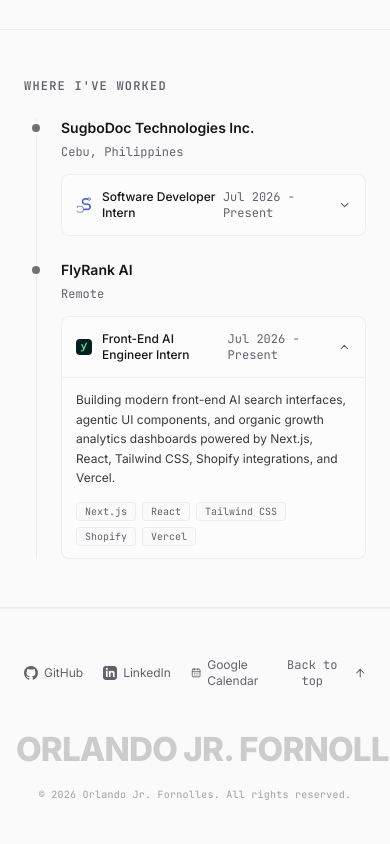
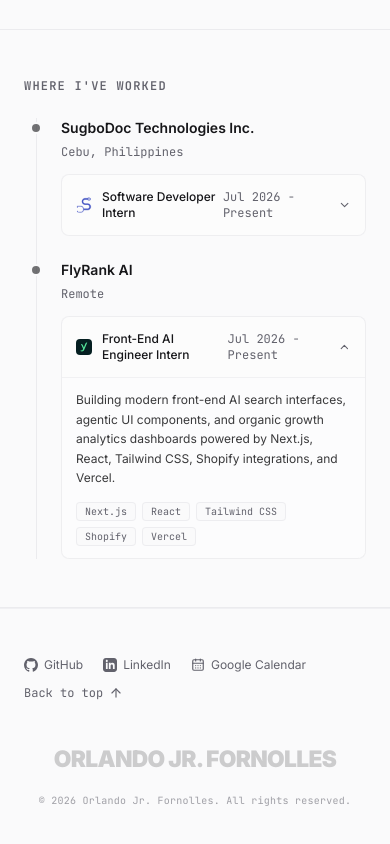
Before and after one commit to orlandojr23/my_portfolio, a React (Vite) app: page / in a window 390 px wide. Shown: the part 1881-2725 px from the top of the page. Built offline with nearby package versions, Linux system fonts and the light colour scheme.

Commit message:
fix(footer): resolve wordmark name clipping with responsive SVG scaling

```diff
--- a/src/components/WordmarkFooter.jsx
+++ b/src/components/WordmarkFooter.jsx
@@ -8,8 +8,8 @@
 
   return (
     <footer className="relative w-full pt-12 pb-16 select-none overflow-hidden border-t border-border/40">
-      <div className="flex items-center justify-between px-6 mb-10 max-w-2xl mx-auto text-xs text-muted-foreground">
-        <div className="flex items-center gap-5">
+      <div className="flex flex-wrap items-center justify-between gap-y-3 px-6 mb-10 max-w-2xl mx-auto text-xs text-muted-foreground">
+        <div className="flex flex-wrap items-center gap-x-5 gap-y-2">
           {USER.social.github && (
             <div
               className="flex items-center gap-1.5 text-muted-foreground transition-colors cursor-default"
@@ -64,10 +64,31 @@
       </div>
 
       <div className="text-center px-4 my-2">
-        <h1 className="font-extrabold tracking-tight text-[8.5vw] sm:text-[7.5vw] md:text-[84px] lg:text-[104px] leading-tight text-foreground/20 dark:text-foreground/30 uppercase pointer-events-none transition-colors whitespace-nowrap">
-          {brandName}
+        <h1 className="w-full flex justify-center overflow-hidden">
+          <span className="sr-only">{brandName}</span>
+          <svg
+            viewBox="0 0 1100 110"
+            className="w-full max-w-6xl h-auto select-none pointer-events-none"
+            aria-hidden="true"
+          >
+            <text
+              x="50%"
+              y="55%"
+              dominantBaseline="middle"
+              textAnchor="middle"
+              className="font-extrabold uppercase fill-foreground/20 dark:fill-foreground/30 transition-colors"
+              style={{
+                fontSize: '70px',
+                letterSpacing: '-0.03em',
+                fontFamily: 'Inter, system-ui, -apple-system, sans-serif',
+                fontWeight: 900,
+              }}
+            >
+              {brandName}
+            </text>
+          </svg>
         </h1>
-        <p className="text-[10px] font-mono text-muted-foreground/60 mt-4 tracking-wide">
+        <p className="text-[10px] font-mono text-muted-foreground/60 mt-4 tracking-wide break-words">
           © {new Date().getFullYear()} {brandName}. All rights reserved.
         </p>
       </div>
```
